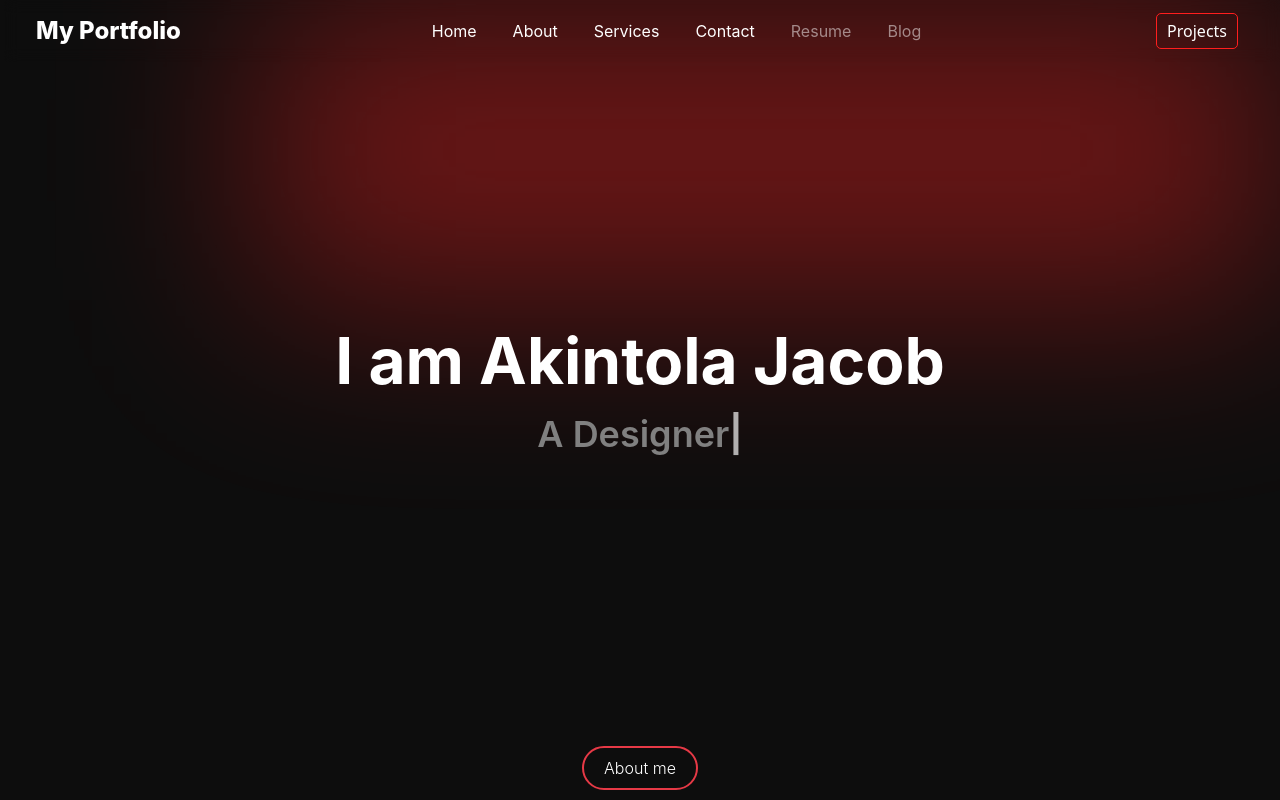
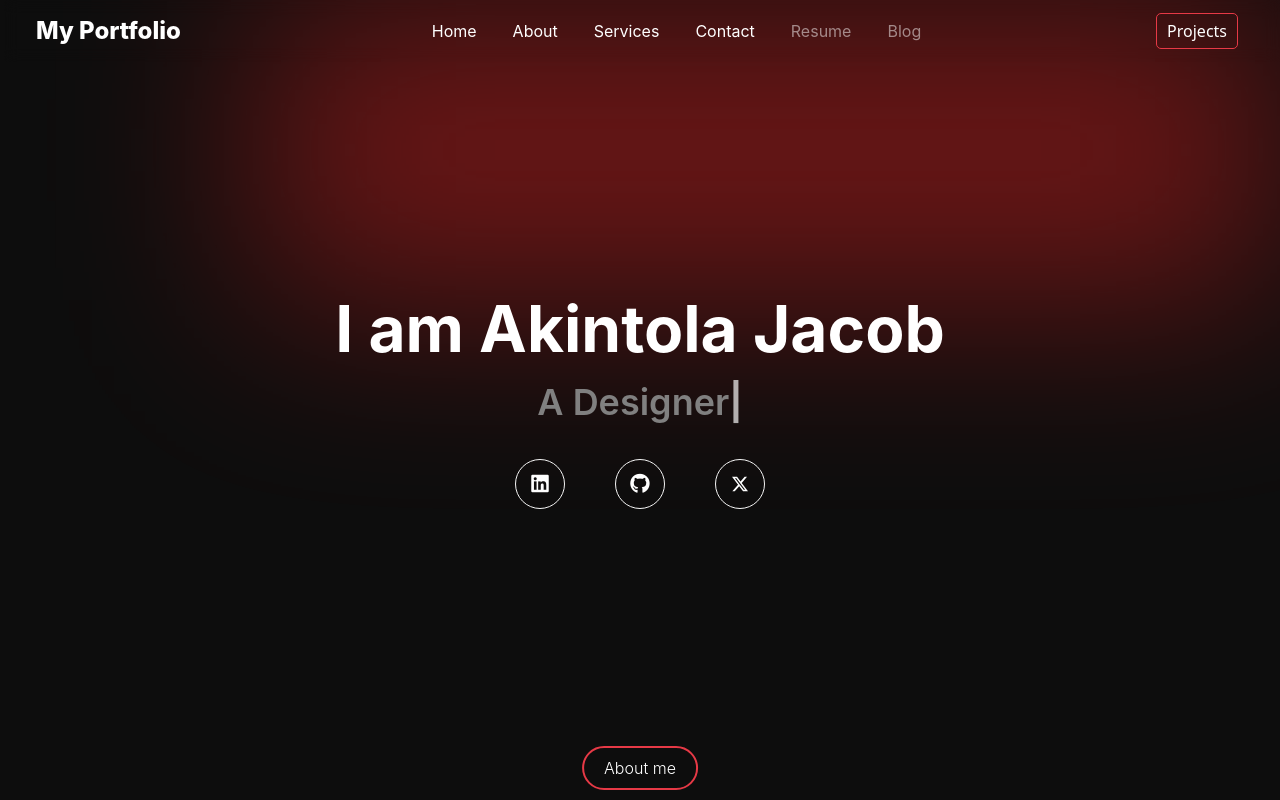
Before and after one commit to jaykobak/portfolio-website, a Flask app: page / in a window 1280 px wide. Run offline with Flask 3, Linux system fonts and the light colour scheme; some libraries are stand-ins or nearby versions.

Commit message:
Before applying template inheritance

```diff
--- /dev/null
+++ b/static/script.js
@@ -0,0 +1,33 @@
+// Initialize Typed.js
+var typed = new Typed('.typed', {
+    strings: ["Backend Developer", "Designer", "Fullstack Developer", "Freelancer", "Content Creator", "Tech Enthusiast"],
+    typeSpeed: 100,
+    backSpeed: 50,
+    backDelay: 2000,
+    loop: true
+});
+// Function to add the 'visible' class to elements when they come into view
+function animateOnScrollWithDelay() {
+    const elements = document.querySelectorAll('.animate-on-scroll');
+
+    const observer = new IntersectionObserver((entries) => {
+        entries.forEach(entry => {
+            if (entry.isIntersecting) {
+                // Set a timeout to add the 'visible' class after a delay
+                setTimeout(() => {
+                    entry.target.classList.add('visible');
+                }, 500); // 500ms delay, adjust as needed
+
+                // Optional: Stop observing the element once it's animated
+                observer.unobserve(entry.target);
+            }
+        });
+    }, { threshold: 0.1 }); // Adjust threshold as needed
+
+    elements.forEach(element => {
+        observer.observe(element);
+    });
+}
+
+// Initialize scroll animation with delay
+animateOnScrollWithDelay();
--- a/static/styles.css
+++ b/static/styles.css
@@ -60,7 +60,6 @@ body {
     pointer-events: none;
     color: grey;
     text-decoration: none;
-    cursor: not-allowed;
     opacity: 0.5;
 }
 
@@ -70,7 +69,7 @@ body {
 
 .border-button {
     float: right;
-    border: 1px solid rgb(255, 30, 30);
+    border: 1px solid #e63946 !important;
     border-radius: 5px;
     padding: 5px 10px;
     background-color: transparent;
@@ -80,7 +79,7 @@ body {
 }
 
 .border-button:hover {
-    background-color: rgb(255, 0, 0);
+    background-color: #e63946 !important;
 }
 
 @media (max-width: 768px) {
@@ -159,6 +158,16 @@ body {
     }
 }
 
+@media (max-width: 380px) {
+    .main-header h2 {
+        font-size: 38px;
+    }
+
+    .main-header p {
+        font-size: 18px;
+    }
+}
+
 .typed {
     position: relative;
     color: inherit;
@@ -179,43 +188,51 @@ body {
     }
 }
 
-/* Styling for social links */
+/* Styling for the social links */
 .social-links {
-    margin-top: 25px;
-    text-align: center;
+    display: flex;
     justify-content: center;
-    gap: 20px;
+    gap: 30px;
+    margin-top: 30px;
 }
 
-.full-page-header .social-links i {
-    color: white;
-    font-size: 24px;
+@media (max-width: 768px) {
+    .social-links {
+        gap: 10px;
+    }
+  }
+
+.social-links a {
+    color: #ffffff;
+    text-decoration: none;
+    font-size: 20px;
     width: 50px;
     height: 50px;
+    display: inline-flex;
     align-items: center;
     justify-content: center;
     margin: 0 10px;
-    text-decoration: none;
+    border: 1px solid #f5f5f5;
     border-radius: 50%;
-    transition: background-color 0.3s ease;
-    background-color: rgba(255, 255, 255, 0.1);
+    transition: color 0.3s ease, border-color 0.3s ease, transform 0.3s ease;
 }
 
-/* Hover effect for the social links */
-.full-page-header .social-links i:hover{
-    background-color: #ff6b6b;
+.social-links a:hover {
+    background-color: #e63946;
     color: white;
+    border-color: #e63946;
     transform: scale(1.1);
 }
 
 /* Styling for about me section */
 .about-me-button-container {
-    position: absolute;
-    width: 100%;
+    position: fixed;
     bottom: 20px;
+    width: auto;
     left: 50%;
     transform: translate(-50%);
     z-index: 1000;
+    text-align: center;
 }
 
 .about-me-button {
@@ -293,15 +310,3 @@ h2 {
     opacity: 1;
     transform: translateY(0);
 }
-
-.svgContainer {
-    width: 100%;
-    height: 100%;
-    aspect-ratio: inherit;
-}
-
-svg {
-    width: 5%;
-    height: 5%;
-    margin: 8%;
-}
--- a/templates/index.html
+++ b/templates/index.html
@@ -40,7 +40,7 @@
                         <a class="nav-link inter-navbar-links" href="#">Contact</a>
                     </li>
                     <li class="nav-item">
-                        <a class="nav-link inter-navbar-links disabled-link" href="#" disabled>Resume</a>
+                        <a class="nav-link inter-navbar-links disabled-link" href="#">Resume</a>
                     </li>
                     <li class="nav-item">
                         <a class="nav-link inter-navbar-links disabled-link" href="#">Blog</a>
@@ -61,12 +61,24 @@
                     A <span class="typed"></span>
                     <span class="typed-cursor typed-cursor--blink" aria-hidden="true"></span>
                 </p>
-            </div>
-            <div class="about-me-button-container">
-                <a href="#" class="about-me-button inter-about-me-section">About me</a>
+                <!-- Social links -->
+                <div class="social-links">
+                    <a href=""><i class="fa-brands fa-linkedin"></i></a>
+                    <a href=""><i class="fa-brands fa-github"></i></a>
+                    <a href=""><svg xmlns="http://www.w3.org/2000/svg" width="16" height="16" fill="currentColor"
+                            class="bi bi-twitter-x" viewBox="0 0 16 16">
+                            <path
+                                d="M12.6.75h2.454l-5.36 6.142L16 15.25h-4.937l-3.867-5.07-4.425 5.07H.316l5.733-6.57L0 .75h5.063l3.495 4.633L12.601.75Zm-.86 13.028h1.36L4.323 2.145H2.865z" />
+                        </svg></i></a>
+                </div>
+                <!-- About button -->
+                <div class="about-me-button-container">
+                    <a href="#" class="about-me-button inter-about-me-section">About me</a>
+                </div>
             </div>
 
         </section>
+
 
     </div>
 
@@ -74,42 +86,15 @@
     <script src="https://cdn.jsdelivr.net/npm/bootstrap@5.3.3/dist/js/bootstrap.bundle.min.js"
         integrity="sha384-YvpcrYf0tY3lHB60NNkmXc5s9fDVZLESaAA55NDzOxhy9GkcIdslK1eN7N6jIeHz"
         crossorigin="anonymous"></script>
+    <!-- Initialize tooltip -->
+    <script>
+        var tooltipTriggerList = [].slice.call(document.querySelectorAll('[data-bs-toggle="tooltip"]'));
+        var tooltipList = tooltipTriggerList.map(function (tooltipTriggerEl) {
+            return new bootstrap.Tooltip(tooltipTriggerEl);
+        });
+    </script>
     <!-- Dynamic typing effect JS -->
-    <script>
-        // Initialize Typed.js
-        var typed = new Typed('.typed', {
-            strings: ["Backend Developer", "Designer", "Fullstack Developer", "Freelancer", "Content Creator", "Tech Enthusiast"],
-            typeSpeed: 100,
-            backSpeed: 50,
-            backDelay: 2000,
-            loop: true
-        });
-        // Function to add the 'visible' class to elements when they come into view
-        function animateOnScrollWithDelay() {
-            const elements = document.querySelectorAll('.animate-on-scroll');
-
-            const observer = new IntersectionObserver((entries) => {
-                entries.forEach(entry => {
-                    if (entry.isIntersecting) {
-                        // Set a timeout to add the 'visible' class after a delay
-                        setTimeout(() => {
-                            entry.target.classList.add('visible');
-                        }, 500); // 500ms delay, adjust as needed
-
-                        // Optional: Stop observing the element once it's animated
-                        observer.unobserve(entry.target);
-                    }
-                });
-            }, { threshold: 0.1 }); // Adjust threshold as needed
-
-            elements.forEach(element => {
-                observer.observe(element);
-            });
-        }
-
-        // Initialize scroll animation with delay
-        animateOnScrollWithDelay();
-    </script>
+    <script src="/static/script.js"></script>
 </body>
 
 </html>
```
Also changed, not shown: templates/about.html (added).
